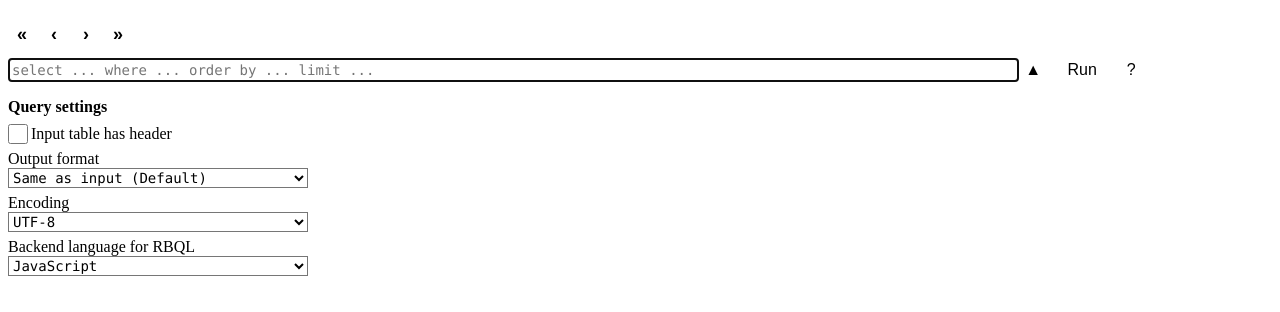
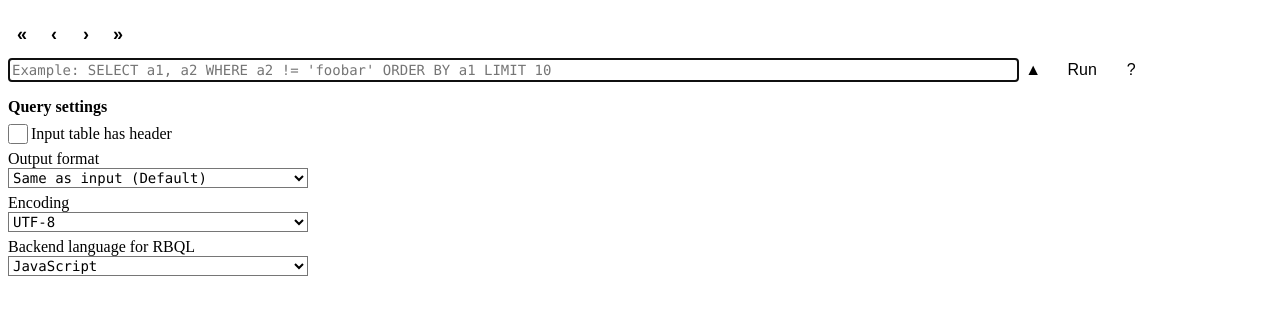
Before and after one commit to mechatroner/vscode_rainbow_csv, a website: page rbql_client.html in a window 1280 px wide. Drawn offline with Linux system fonts and the light colour scheme.

Commit message:
improve ui

```diff
--- a/rbql_client.html
+++ b/rbql_client.html
@@ -306,14 +306,11 @@ table th:first-child, table td:first-child {
 }
 
 
-#table_group {
-    width: 95%;
-}
-
 #table_window {
     max-width: 95%;
     max-height: 350px;
     overflow: scroll;
+    width:fit-content;
     /*border: 2px solid black;*/
 }
 
@@ -407,8 +404,8 @@ table th:first-child, table td:first-child {
     </div>
     <div id="query_group" style="margin-top: 10px;">
         <!-- Do not remove the weird comments below, we need them to avoid spaces between inline elements, see https://css-tricks.com/fighting-the-space-between-inline-block-elements/ -->
-        <input type="text" id="rbql_input" placeholder="select ... where ... order by ... limit ... " autofocus><!--
-        --><button id="toggle_history_btn" title="History">&#9650;</button><!--
+        <input type="text" id="rbql_input" placeholder="Example: SELECT a1, a2 WHERE a2 != 'foobar' ORDER BY a1 LIMIT 10" autofocus><!--
+        --><button id="toggle_history_btn" title="Query history">&#9650;</button><!--
         --><button id="rbql_run_btn" title="Run query and open result set in a new tab">Run</button><!--
         --><button id="help_btn" title="Help">?</button>
     </div>
--- a/rbql_client.js
+++ b/rbql_client.js
@@ -13,6 +13,8 @@ var last_preview_message = null;
 var adjust_join_table_header_callback = null;
 
 var global_header = null;
+
+// FIXME add the tooltip messages to checkbox labels too.
 
 function report_backend_language_change() {
     let backend_language = document.getElementById('select_backend_language').value;
```
